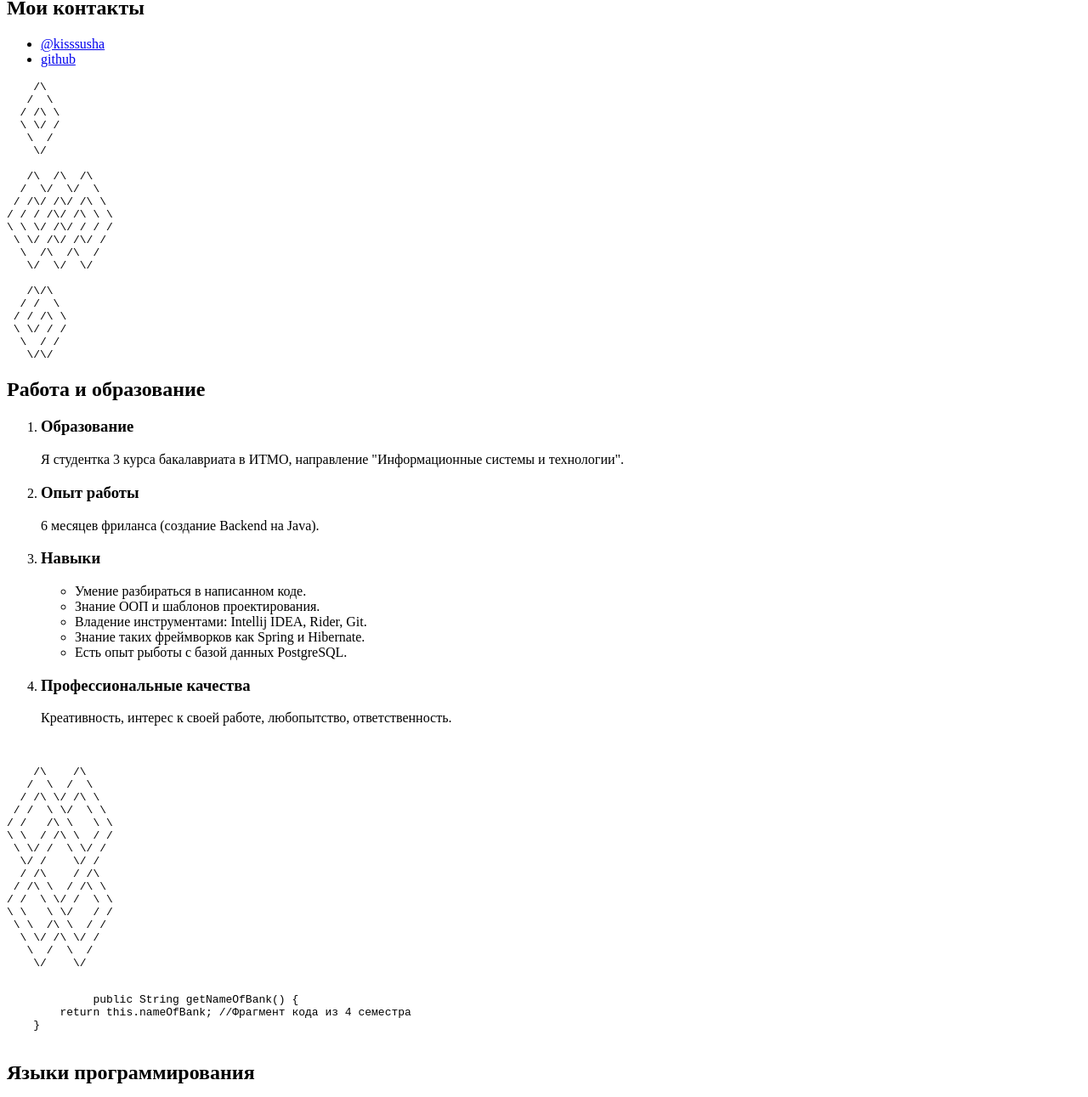
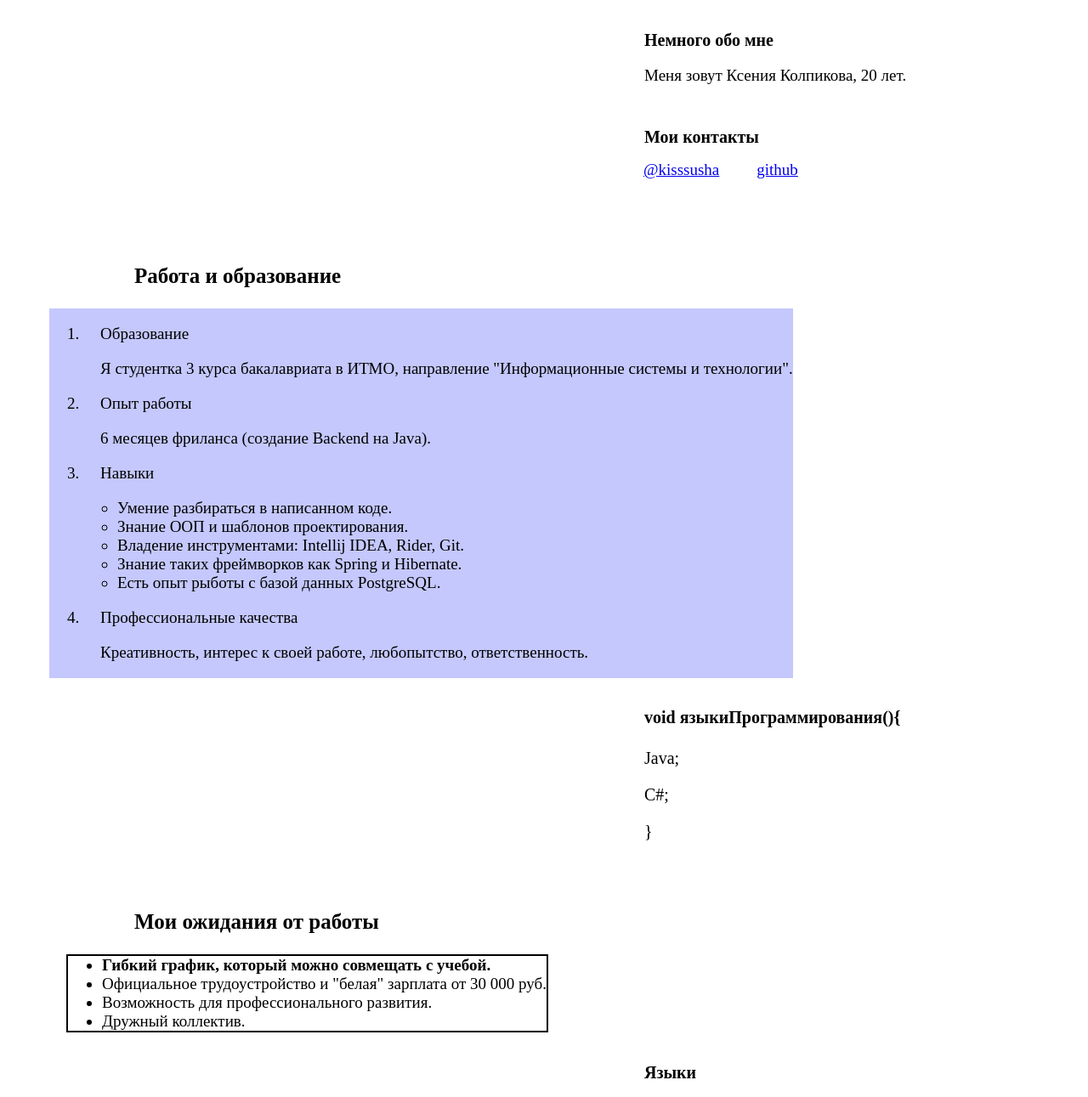
Before and after one commit to kisssusha/web, a plain HTML site: page myResume.html in a window 1280 px wide. Shown: the part 169-1460 px from the top of the page at 85% size. Drawn offline with Linux system fonts and the light colour scheme.

Commit message:
add css, style font, height,text thickness ect

```diff
--- a/myResume.html
+++ b/myResume.html
@@ -7,20 +7,20 @@
 </head>
 <body>
 <header>
-    <h1>Резюме</h1>
+    <h1 id="head">Резюме</h1>
 </header>
 <main>
     <article>
-        <h2>
+        <h6 class="block2">
             Немного обо мне
-        </h2>
-        <p>Меня зовут Ксения Колпикова, 20 лет.</p>
+        </h6>
+        <p id="aboutMe">Меня зовут Ксения Колпикова, 20 лет.</p>
     </article>
     <section>
-        <h2>
+        <h6 class="block2">
             Мои контакты
-        </h2>
-        <ul>
+        </h6>
+        <ul class="nav">
             <li>
                 <nav><a href="https://t.me/kisssusha">@kisssusha</a></nav>
             </li>
@@ -28,37 +28,15 @@
                 <nav><a href="https://github.com/kisssusha">github</a></nav>
             </li>
         </ul>
-        <pre>    /\
-   /  \
-  / /\ \
-  \ \/ /
-   \  /
-    \/
-
-   /\  /\  /\
-  /  \/  \/  \
- / /\/ /\/ /\ \
-/ / / /\/ /\ \ \
-\ \ \/ /\/ / / /
- \ \/ /\/ /\/ /
-  \  /\  /\  /
-   \/  \/  \/
-
-   /\/\
-  / /  \
- / / /\ \
- \ \/ / /
-  \  / /
-   \/\/</pre>
-        <h2>
+        <h6 class="workAndEducation">
             Работа и образование
-        </h2>
-        <ol start="1">
+        </h6>
+        <ol start="1" class="block3">
             <li>
 
-                <h3>
+                <p>
                     Образование
-                </h3>
+                </p>
 
                 <p>
                     Я студентка 3 курса бакалавриата в ИТМО, направление "Информационные системы и технологии".
@@ -66,9 +44,9 @@
             </li>
             <li>
 
-                <h3>
+                <p>
                     Опыт работы
-                </h3>
+                </p>
 
                 <p>
                     6 месяцев фриланса (создание Backend на Java).
@@ -76,11 +54,11 @@
             </li>
             <li>
 
-                <h3>
+                <p>
                     Навыки
-                </h3>
+                </p>
 
-                <ul>
+                <ul class="block1">
                     <li>
                         Умение разбираться в написанном коде.
                     </li>
@@ -100,9 +78,9 @@
             </li>
             <li>
 
-                <h3>
+                <p>
                     Профессиональные качества
-                </h3>
+                </p>
 
                 <p>
                     Креативность, интерес к своей работе, любопытство, ответственность.
@@ -110,45 +88,22 @@
             </li>
         </ol>
         <br>
-        <pre>    /\    /\
-   /  \  /  \
-  / /\ \/ /\ \
- / /  \ \/  \ \
-/ /   /\ \   \ \
-\ \  / /\ \  / /
- \ \/ /  \ \/ /
-  \/ /    \/ /
-  / /\    / /\
- / /\ \  / /\ \
-/ /  \ \/ /  \ \
-\ \   \ \/   / /
- \ \  /\ \  / /
-  \ \/ /\ \/ /
-   \  /  \  /
-    \/    \/</pre>
-        <pre><code>
-             public String getNameOfBank() {
-        return this.nameOfBank; //Фрагмент кода из 4 семестра
-    }
-        </code></pre>
 
-        <h2>
-            Языки программирования
+        <h2 class="block2">
+            void языкиПрограммирования(){
         </h2>
+        <span class="language">
         <p>
-            Java, C#
+            Java;
         </p>
-        <h2>
-            Языки
-        </h2>
-        <p>
-            Английский на уровне В1 (умение читать документации).
-        </p>
-        <h2>
+        <p>C#;</p>
+        <p>}</p>
+            </span>
+        <h2 class="workAndEducation">
             Мои ожидания от работы
         </h2>
 
-        <ul>
+        <ul class="expectationOfWork">
             <li>
                 <b>Гибкий график, который можно совмещать с учебой.</b>
             </li>
@@ -162,35 +117,14 @@
                 Дружный коллектив.
             </li>
         </ul>
+        <h2 class="block2">
+            Языки
+        </h2>
+        <p class="language">
+            Английский на уровне В1 (умение читать документации).
+        </p>
+
     </section>
-    <aside>
-        <h3>
-            Моя любимая цитата
-        </h3>
-        <q>Заюш, рот будешь у стоматолога открывать</q>
-        <h3>
-            Формула моего успеха
-        </h3>
-        <p>
-            2<sup>2</sup> = H<sub>2</sub>O
-        </p>
-        <pre>    /\    /\
-   /  \  /  \
-  / /\ \/ /\ \
- / /  \ \/  \ \
-/ /   /\ \   \ \
-\ \  / /\ \  / /
- \ \/ /  \ \/ /
-  \/ /    \/ /
-  / /\    / /\
- / /\ \  / /\ \
-/ /  \ \/ /  \ \
-\ \   \ \/   / /
- \ \  /\ \  / /
-  \ \/ /\ \/ /
-   \  /  \  /
-    \/    \/</pre>
-    </aside>
 </main>
 <footer></footer>
 </body>
--- a/outlines.css
+++ b/outlines.css
@@ -0,0 +1,68 @@
+*{
+    font-family: "Bodoni 72 Oldstyle";
+}
+#head{
+    margin-right: 150px;
+    margin-top: 100px;
+    margin-bottom: 1px;
+    font-size: 50px;
+}
+.nav{
+    color: white;
+    margin-left: 689px;
+    margin-bottom: 100px;
+}
+.nav li{
+    display: inline-block;
+    padding-left: 20px;
+    padding-right: 20px;
+    font-size: 19px;
+}
+.block1{
+    vertical-align: middle;
+   }
+H1 {
+    font-size: 200%;
+    text-align: center;
+}
+P {
+    padding-left: 20px;
+}
+.block2{
+    font-size: 20px;
+    margin-left: 750px;
+    margin-bottom: 5px;
+}
+#aboutMe{
+    margin-left: 730px;
+    margin-bottom: 50px;
+    font-size: 19px;
+}
+.workAndEducation{
+    margin-left: 150px;
+    font-size: 25px;
+    margin-bottom: 5px;
+}
+.block3{
+    display: inline-block;
+    background-color: #C4C8FD;
+    margin-left: 50px;
+    font-size: 19px;
+}
+.language{
+    display: inline-block;
+    margin-left: 730px;
+    font-size: 20px;
+    margin-bottom: 55px;
+}
+.language p{
+    margin-bottom: 5px;
+}
+.expectationOfWork{
+    display: inline-block;
+    margin-left: 70px;
+    border-style: solid;
+    border-width: 2px;
+    border-color:  black;
+    font-size: 19px;
+}
```
